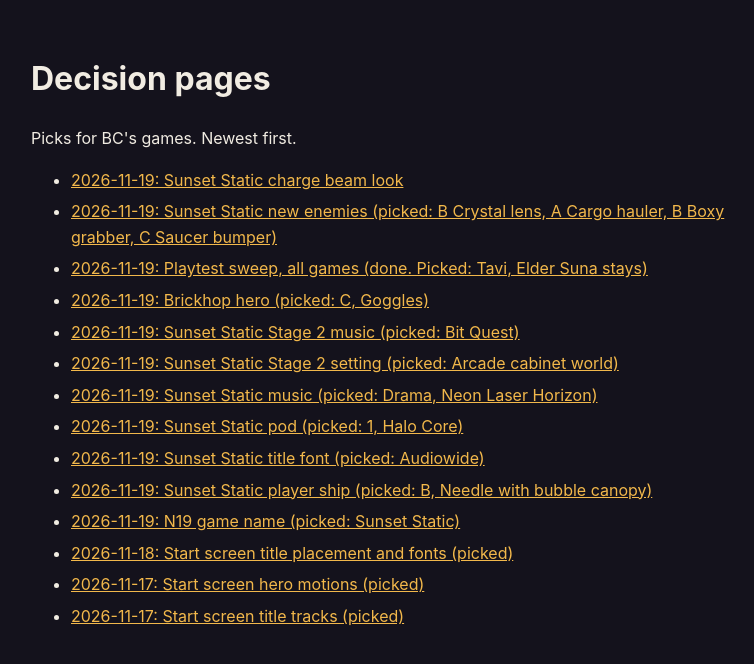
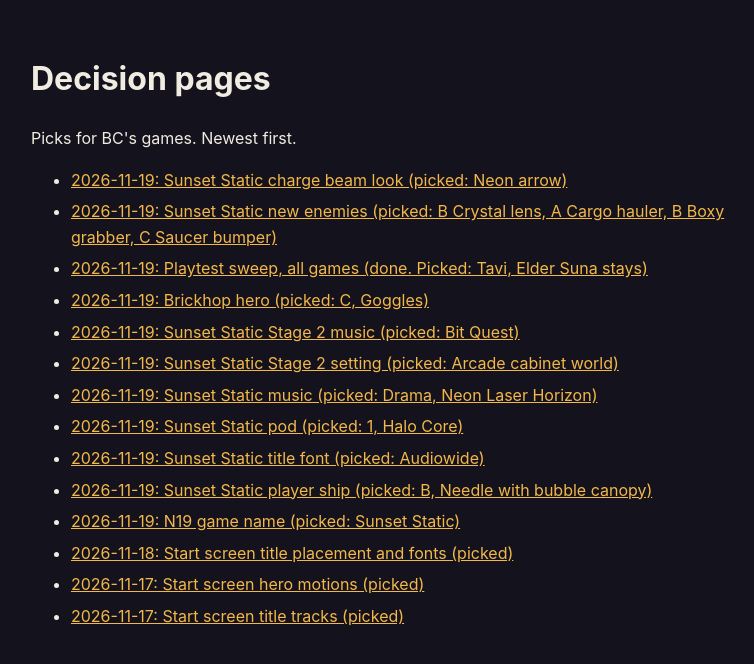
Before and after one commit to bclark10121-cloud/bc-decisions, a plain HTML site: page index.html in a window 1280 px wide. Shown: the whole page, without its empty margins (259-1013 px from the left). Drawn offline with Linux system fonts and the light colour scheme.

Commit message:
Sunset Static beam pick recorded
Co-Authored-By: Claude Opus 5.5 <noreply@anthropic.com>
Claude-Session: https://claude.ai/code/session_0117TTYCJVbisBDMqEnDgQ5M

```diff
--- a/index.html
+++ b/index.html
@@ -1,7 +1,7 @@
 <!DOCTYPE html><html lang="en"><head><meta charset="utf-8"><meta name="viewport" content="width=device-width,initial-scale=1"><meta name="robots" content="noindex"><title>Decision pages</title>
 <style>body{margin:0;background:#14121c;color:#f1ece2;font:16px/1.6 Inter,system-ui,sans-serif}main{max-width:700px;margin:auto;padding:32px 20px}a{color:#f2b84b}li{margin:6px 0}</style></head>
 <body><main><h1>Decision pages</h1><p>Picks for BC's games. Newest first.</p><ul>
-<li><a href="2026-11-19-n19-beam/">2026-11-19: Sunset Static charge beam look</a></li>
+<li><a href="2026-11-19-n19-beam/">2026-11-19: Sunset Static charge beam look (picked: Neon arrow)</a></li>
 <li><a href="2026-11-19-n19-enemies/">2026-11-19: Sunset Static new enemies (picked: B Crystal lens, A Cargo hauler, B Boxy grabber, C Saucer bumper)</a></li>
 <li><a href="2026-11-19-playtest-sweep/">2026-11-19: Playtest sweep, all games (done. Picked: Tavi, Elder Suna stays)</a></li>
 <li><a href="2026-11-19-n21-hero/">2026-11-19: Brickhop hero (picked: C, Goggles)</a></li>
```
